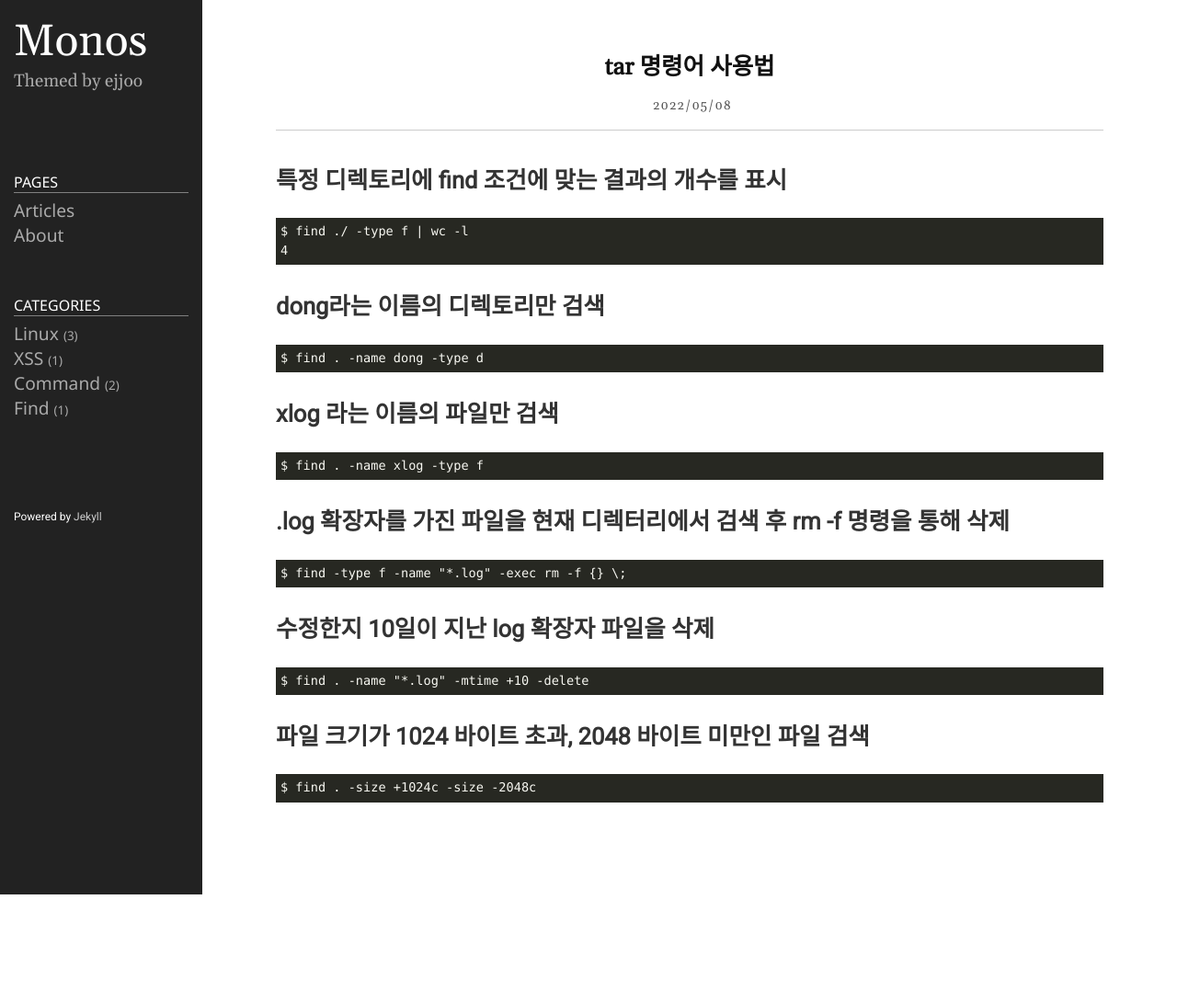
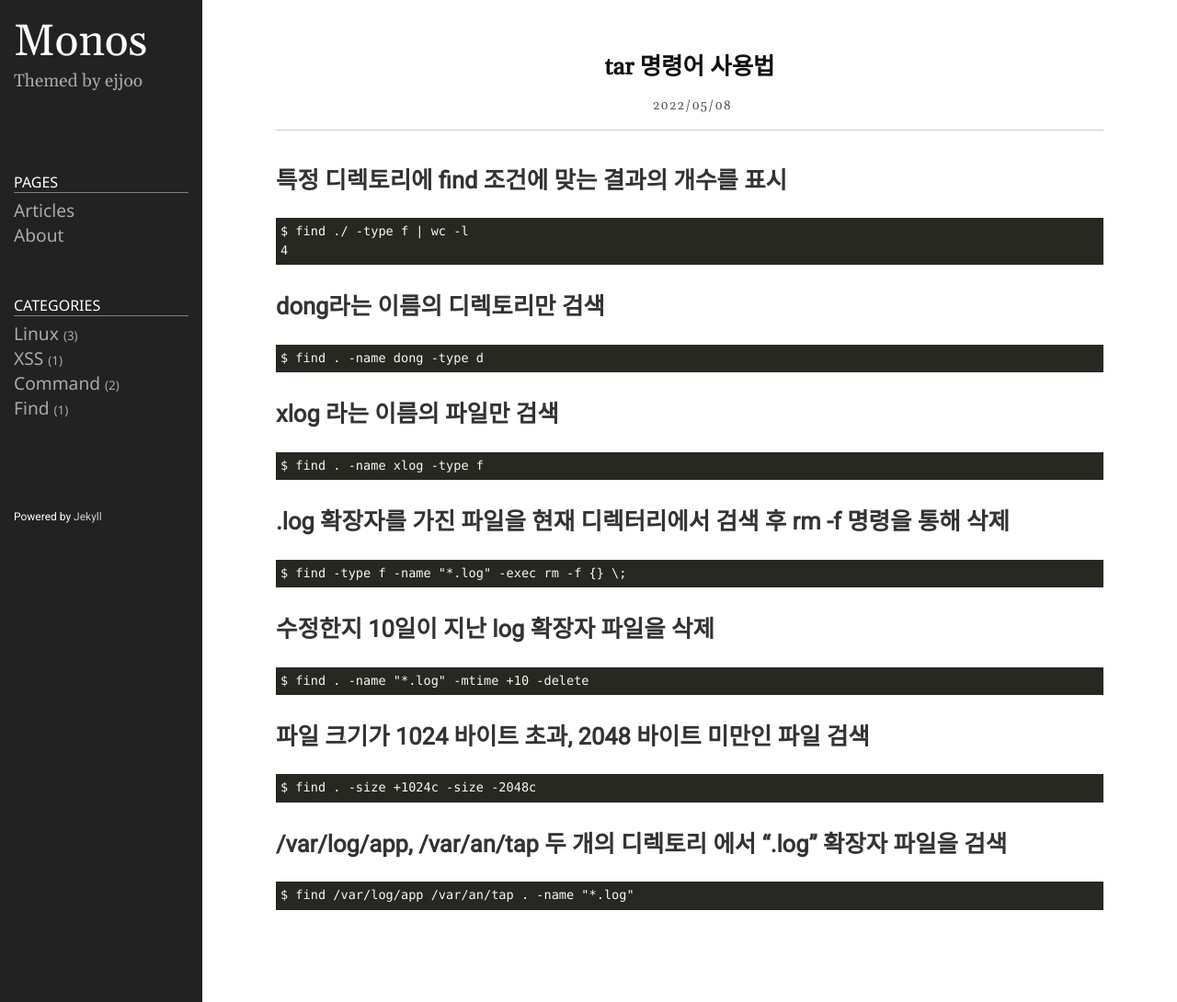
Before and after one commit to testall0836/testall0836.github.io, a Jekyll site: the page built from _posts/2022-05-08-post.markdown, in a window 1280 px wide. Shown: the whole page at 92% size. Built offline with Jekyll 4.4.1, drawn with Linux system fonts in a browser that asks for light colours; before the commit the page ends 973 px from its top, so only the background shows below that.

Commit message:
update post

````diff
--- a/_posts/2022-05-08-post.markdown
+++ b/_posts/2022-05-08-post.markdown
@@ -4,6 +4,8 @@ title: tar 명령어 사용법
 date: 2022-05-08 18:00:23 +0900
 categories: command linux find
 ---
+
+
 
 
 ## 특정 디렉토리에 find 조건에 맞는 결과의 개수를 표시
@@ -39,3 +41,8 @@ $ find . -name "*.log" -mtime +10 -delete
 ```
 $ find . -size +1024c -size -2048c
 ```
+
+## /var/log/app, /var/an/tap 두 개의 디렉토리 에서 ".log" 확장자 파일을 검색
+```
+$ find /var/log/app /var/an/tap . -name "*.log"
+```
````
